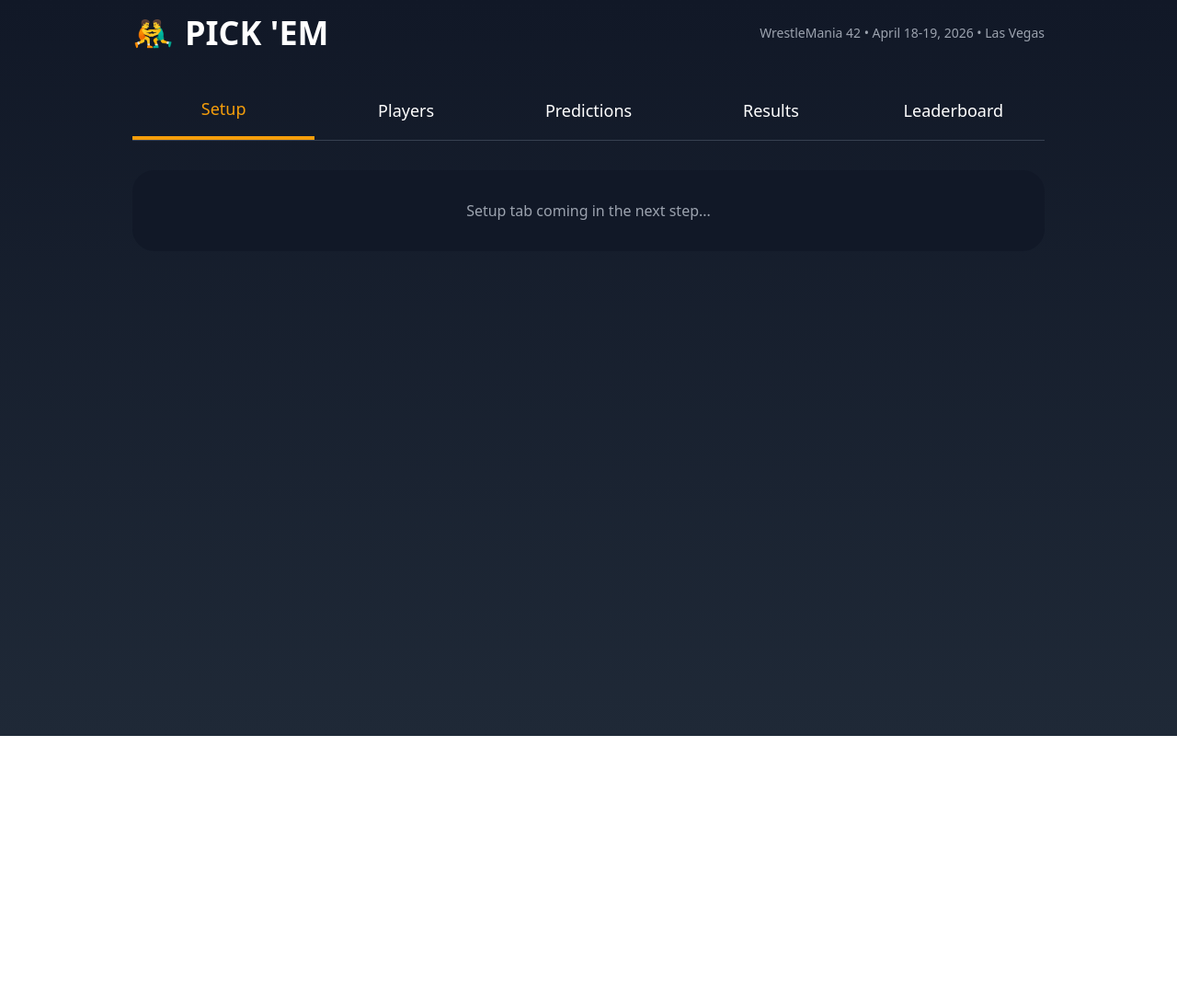
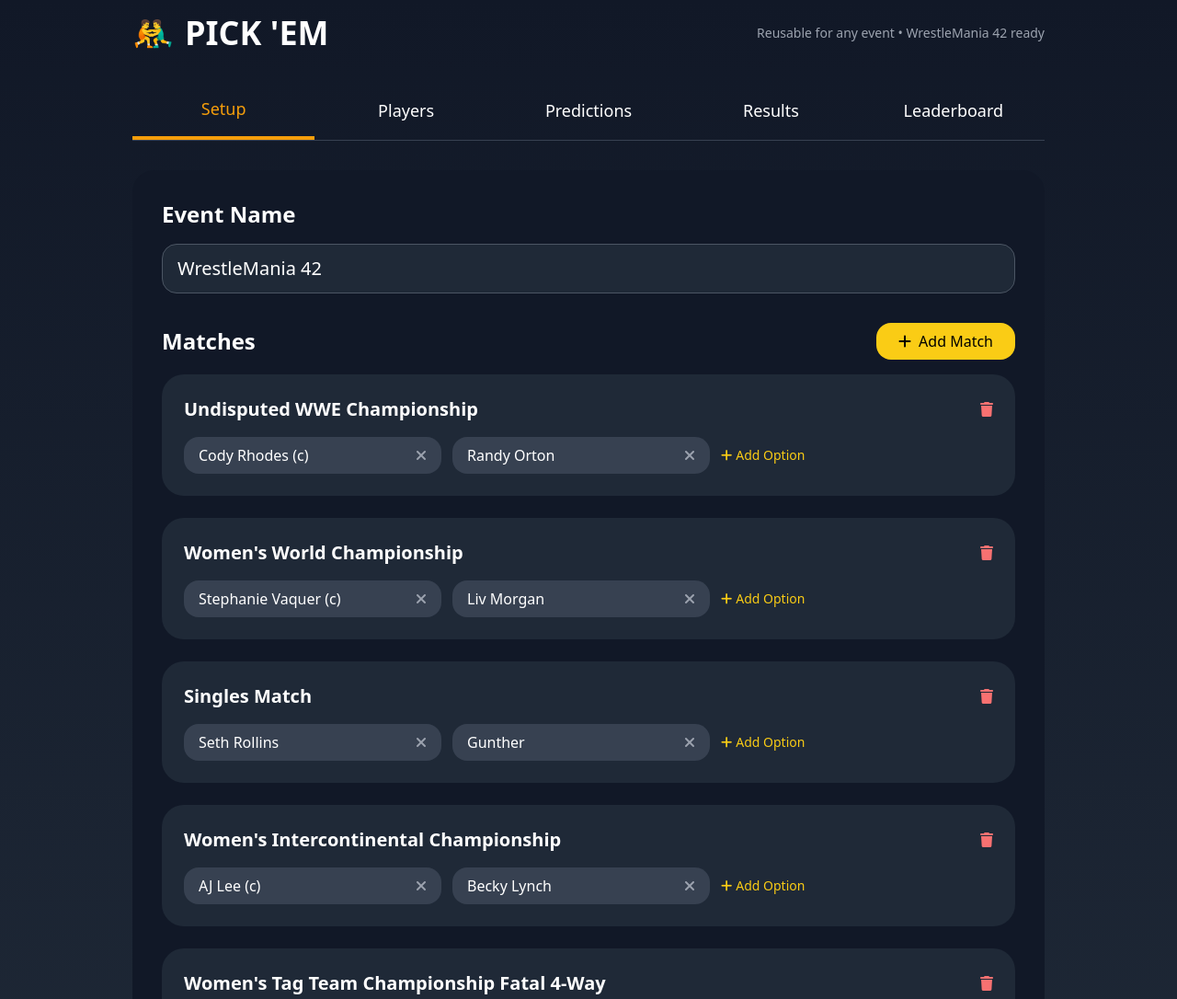
Before and after one commit to a-vasse/prowrespick, a plain HTML site: page index.html in a window 1280 px wide. Shown: the top 1086 px of the page at 92% size. Before the commit the page ends 800 px from the top, so only its background shows below. Drawn offline with nearby package versions, Linux system fonts and the light colour scheme.

Commit message:
added to basic framework

```diff
--- a/index.html
+++ b/index.html
@@ -3,26 +3,22 @@
 <head>
   <meta charset="UTF-8">
   <meta name="viewport" content="width=device-width, initial-scale=1.0">
-  <title>ProWres Pick App</title>
-  <!-- Tailwind CSS via CDN (super quick for tutorials) -->
+  <title>Pick 'Em • Any Event</title>
   <script src="https://cdn.tailwindcss.com"></script>
   <link rel="stylesheet" href="https://cdnjs.cloudflare.com/ajax/libs/font-awesome/6.5.1/css/all.min.css">
   <style>
     body { background: linear-gradient(180deg, #111827, #1f2937); }
+    .match-card { transition: all 0.2s cubic-bezier(0.4, 0, 0.2, 1); }
     .tab-active { border-bottom: 4px solid #f59e0b; color: #f59e0b; }
   </style>
 </head>
 <body class="min-h-screen text-white pb-12">
   <div class="max-w-5xl mx-auto p-4">
-    <!-- Header -->
     <div class="flex justify-between items-center mb-8">
-      <h1 class="text-4xl font-bold flex items-center gap-3">
-        <span class="text-yellow-400">🤼‍♂️</span> PICK 'EM
-      </h1>
-      <div class="text-sm text-gray-400">WrestleMania 42 • April 18-19, 2026 • Las Vegas</div>
+      <h1 class="text-4xl font-bold flex items-center gap-3"><span class="text-yellow-400">🤼‍♂️</span> PICK 'EM</h1>
+      <div class="text-sm text-gray-400">Reusable for any event • WrestleMania 42 ready</div>
     </div>
 
-    <!-- Tabs (we'll make these clickable soon) -->
     <div class="flex border-b border-gray-700 mb-8 text-lg font-medium">
       <button onclick="setTab(0)" id="tab0" class="tab-active flex-1 py-4">Setup</button>
       <button onclick="setTab(1)" id="tab1" class="flex-1 py-4">Players</button>
@@ -31,31 +27,116 @@
       <button onclick="setTab(4)" id="tab4" class="flex-1 py-4">Leaderboard</button>
     </div>
 
-    <!-- Placeholder panels (we'll fill these one by one) -->
+    <!-- SETUP TAB -->
     <div id="panel0" class="bg-gray-900 rounded-3xl p-8">
-      <p class="text-center text-gray-400">Setup tab coming in the next step...</p>
+      <h2 class="text-2xl font-bold mb-4">Event Name</h2>
+      <input id="eventName" type="text" value="WrestleMania 42"
+             class="w-full bg-gray-800 border border-gray-600 rounded-2xl px-4 py-3 text-xl mb-8">
+
+      <div class="flex justify-between items-center mb-4">
+        <h2 class="text-2xl font-bold">Matches</h2>
+        <button onclick="addMatch()" class="flex items-center gap-2 bg-yellow-400 hover:bg-yellow-300 text-black px-6 py-2 rounded-2xl font-medium">
+          <i class="fas fa-plus"></i> Add Match
+        </button>
+      </div>
+      <div id="matchesList" class="space-y-6"></div>
     </div>
-    <div id="panel1" class="hidden bg-gray-900 rounded-3xl p-8">Players tab</div>
-    <div id="panel2" class="hidden bg-gray-900 rounded-3xl p-8">Predictions tab</div>
-    <div id="panel3" class="hidden bg-gray-900 rounded-3xl p-8">Results tab</div>
-    <div id="panel4" class="hidden bg-gray-900 rounded-3xl p-8">Leaderboard tab</div>
+
+    <!-- Other panels still placeholders -->
+    <div id="panel1" class="hidden bg-gray-900 rounded-3xl p-8">Players tab coming next...</div>
+    <div id="panel2" class="hidden bg-gray-900 rounded-3xl p-8">Predictions tab coming next...</div>
+    <div id="panel3" class="hidden bg-gray-900 rounded-3xl p-8">Results tab coming next...</div>
+    <div id="panel4" class="hidden bg-gray-900 rounded-3xl p-8">Leaderboard tab coming next...</div>
   </div>
 
   <script>
-    // Basic tab switching function
+    // === DATA MODEL (this is the heart of the app) ===
+    let matches = []; // Each match: {id, title, participants: ["Option 1", "Option 2"], actualWinner: null}
+
+    // Default WrestleMania 42 matches (you can edit/delete anytime)
+    function loadDefaultMatches() {
+      matches = [
+        {id:1, title:"Undisputed WWE Championship", participants:["Cody Rhodes (c)", "Randy Orton"], actualWinner:null},
+        {id:2, title:"Women's World Championship", participants:["Stephanie Vaquer (c)", "Liv Morgan"], actualWinner:null},
+        {id:3, title:"Singles Match", participants:["Seth Rollins", "Gunther"], actualWinner:null},
+        {id:4, title:"Women's Intercontinental Championship", participants:["AJ Lee (c)", "Becky Lynch"], actualWinner:null},
+        {id:5, title:"Women's Tag Team Championship Fatal 4-Way", participants:["Nia Jax & Lash Legend (c)", "Charlotte Flair & Alexa Bliss", "Bayley & Lyra Valkyria", "The Bella Twins"], actualWinner:null}
+      ];
+    }
+
+    // Render matches in Setup tab
+    function renderMatches() {
+      const container = document.getElementById('matchesList');
+      container.innerHTML = matches.map(m => `
+        <div class="match-card bg-gray-800 rounded-3xl p-6">
+          <div class="flex justify-between mb-4">
+            <input value="${m.title}" oninput="updateMatchTitle(${m.id}, this.value)"
+                   class="flex-1 bg-transparent text-xl font-bold focus:outline-none">
+            <button onclick="deleteMatch(${m.id})" class="text-red-400"><i class="fas fa-trash"></i></button>
+          </div>
+          <div class="flex flex-wrap gap-3">
+            ${m.participants.map((p, i) => `
+              <div class="flex items-center bg-gray-700 rounded-2xl px-4 py-2">
+                <input value="${p}" oninput="updateParticipant(${m.id}, ${i}, this.value)"
+                       class="bg-transparent w-56 focus:outline-none">
+                <button onclick="removeParticipant(${m.id}, ${i})" class="ml-3 text-gray-400 hover:text-red-400">
+                  <i class="fas fa-times"></i>
+                </button>
+              </div>
+            `).join('')}
+            <button onclick="addParticipant(${m.id})" class="text-yellow-400 flex items-center gap-1 text-sm">
+              <i class="fas fa-plus"></i> Add Option
+            </button>
+          </div>
+        </div>
+      `).join('');
+    }
+
+    // CRUD functions for matches
+    function addMatch() {
+      const newId = Math.max(0, ...matches.map(m => m.id)) + 1;
+      matches.push({id: newId, title: "New Match", participants: ["Option 1", "Option 2"], actualWinner: null});
+      renderMatches();
+    }
+    function deleteMatch(id) {
+      matches = matches.filter(m => m.id !== id);
+      renderMatches();
+    }
+    function updateMatchTitle(id, title) {
+      const match = matches.find(m => m.id === id);
+      if (match) match.title = title;
+    }
+    function addParticipant(id) {
+      const match = matches.find(m => m.id === id);
+      if (match) match.participants.push("New Option");
+      renderMatches();
+    }
+    function updateParticipant(id, idx, val) {
+      const match = matches.find(m => m.id === id);
+      if (match) match.participants[idx] = val;
+    }
+    function removeParticipant(id, idx) {
+      const match = matches.find(m => m.id === id);
+      if (match) match.participants.splice(idx, 1);
+      renderMatches();
+    }
+
+    // Tab switching (updated to call render when needed)
     function setTab(n) {
-      document.querySelectorAll('#panel0,#panel1,#panel2,#panel3,#panel4').forEach(panel => {
-        panel.classList.add('hidden');
-      });
+      document.querySelectorAll('#panel0,#panel1,#panel2,#panel3,#panel4').forEach(panel => panel.classList.add('hidden'));
       document.getElementById(`panel${n}`).classList.remove('hidden');
 
-      // Highlight active tab
       document.querySelectorAll('button[id^="tab"]').forEach(btn => btn.classList.remove('tab-active'));
       document.getElementById(`tab${n}`).classList.add('tab-active');
+
+      if (n === 0) renderMatches(); // Refresh Setup tab every time we visit
     }
 
-    // Start on Setup tab
-    window.onload = () => setTab(0);
+    window.onload = () => {
+      loadDefaultMatches();
+      setTab(0);
+      console.log("%c✅ Step 1 complete - Setup tab is live!", "color:#f59e0b");
+    };
   </script>
 </body>
 </html>
```
